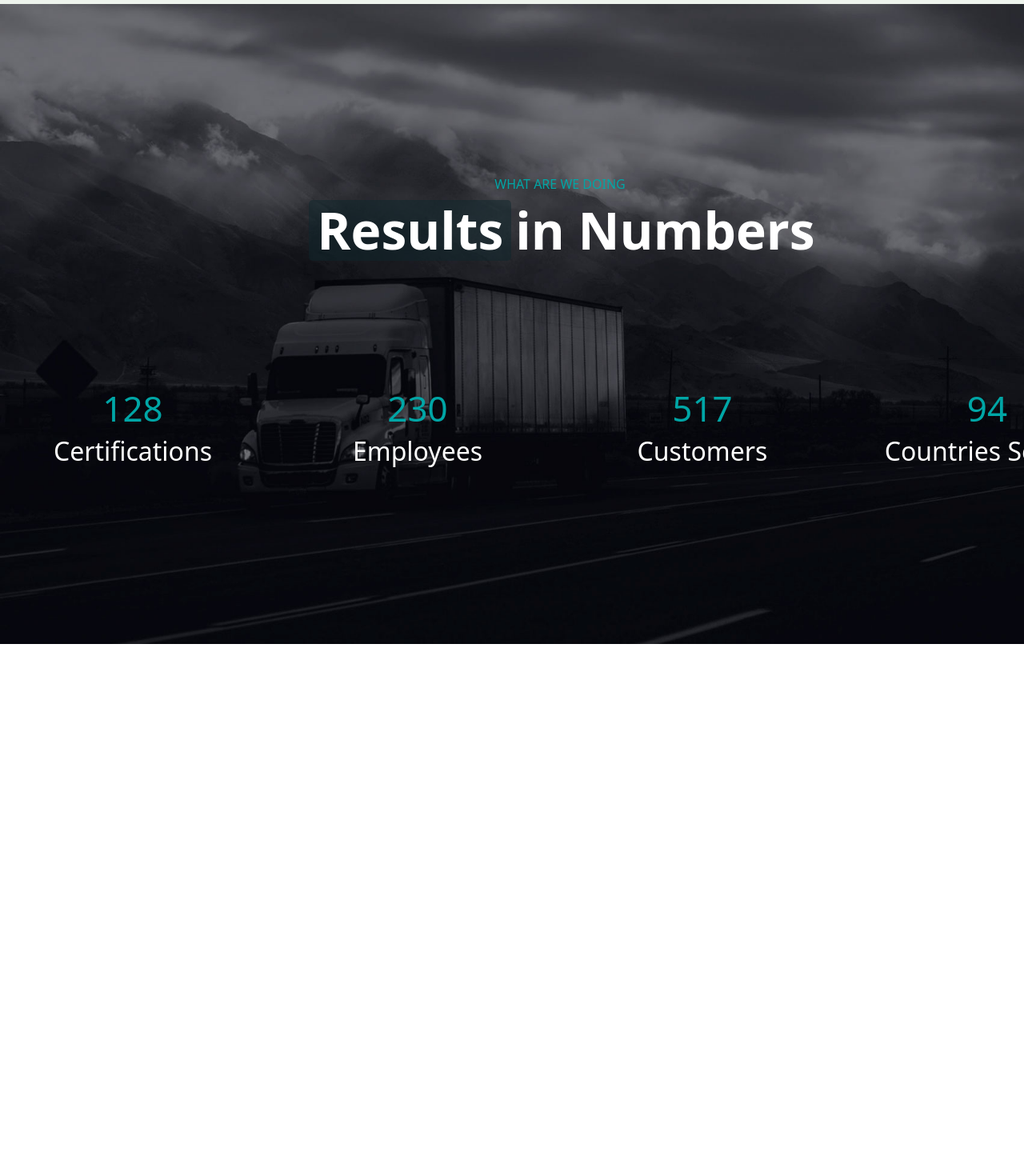
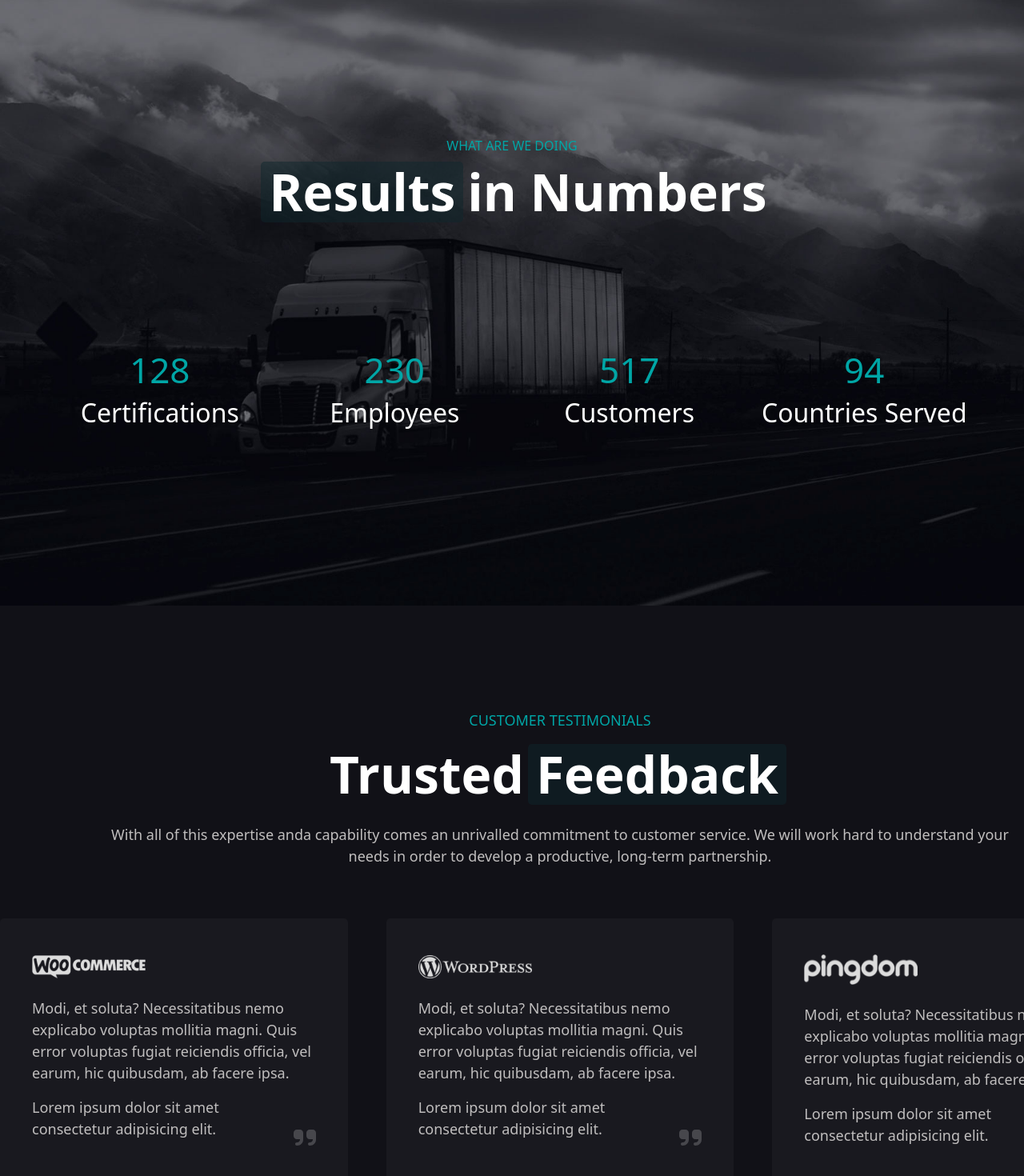
Before and after one commit to Gaki13/proj-html-vuejs, a Vue app: page / in a window 1280 px wide. Shown: the part 3553-5023 px from the top of the page at 80% size. Before the commit the page ends 4358 px from the top, so only its background shows below. Built offline with nearby package versions, Linux system fonts and the light colour scheme.

Commit message:
aggiunta sezione feedback

```diff
--- a/src/assets/Style/__containers.scss
+++ b/src/assets/Style/__containers.scss
@@ -4,18 +4,21 @@
 .container-st{
     width: 87.5rem;
     margin: auto;
+
 };
 
 .container-full{
-    width: 100vw;
+    width: 100%;
 }
 
 .container-large{
     width: 131.25rem;
     margin: auto;
+
 }
 
-.container-sm{
+.container-small{
     width: 71.875rem;
     margin: auto;
+
 }
--- a/src/components/BaseMain/SectionFeedback.vue
+++ b/src/components/BaseMain/SectionFeedback.vue
@@ -1,15 +1,82 @@
 <template>
   <div class="section">
-
+    <div class="container-st">
+      <!-- sezione del titolo -->
+      <div class="row mb-5">
+        <div class="col-1"></div>
+        <div class="col-10 text-center d-flex flex-column align-items-center">
+          <p class="upper-title">customer testimonials</p>
+          <div class="section-title-dark my-3">
+            <h2>Trusted</h2>
+            <h2 class="boxed-title-dark">Feedback</h2>
+          </div>
+          <p>With all of this expertise anda capability comes an unrivalled commitment to customer service. We will work hard to understand your needs in order to develop a productive, long-term partnership.</p>
+        </div>
+      </div>
+      <!-- card della sezione -->
+      <div class="row">
+        <div class="col-12 d-flex gap-5">
+          <!-- card di woo commerce -->
+          <div class="card-box">
+            <div class="mb-4">
+              <img src="../../assets/img/logo-1.png" alt="logo di Woo commerce">
+            </div>
+            <p>Modi, et soluta? Necessitatibus nemo explicabo voluptas mollitia magni. Quis error voluptas fugiat reiciendis officia, vel earum, hic quibusdam, ab facere ipsa.</p>
+            <div class="d-flex">
+              <p>Lorem ipsum dolor sit amet consectetur adipisicing elit.</p>
+              <span class="align-self-end"><font-awesome-icon icon="fa-solid fa-quote-right" class=" fs-2" /></span>
+            </div>
+          </div>
+          <!-- card di wordpress -->
+          <div class="card-box">
+            <div class="mb-4">
+              <img src="../../assets/img/logo-2.png" alt="logo di word press">
+            </div>
+            <p>Modi, et soluta? Necessitatibus nemo explicabo voluptas mollitia magni. Quis error voluptas fugiat reiciendis officia, vel earum, hic quibusdam, ab facere ipsa.</p>
+            <div class="d-flex">
+              <p>Lorem ipsum dolor sit amet consectetur adipisicing elit.</p>
+              <span class="align-self-end"><font-awesome-icon icon="fa-solid fa-quote-right" class=" fs-2" /></span>
+            </div>
+          </div>
+          <!-- card di pingdom -->
+          <div class="card-box">
+            <div class="mb-4">
+              <img src="../../assets/img/logo-3.png" alt="logo di pingdom">
+            </div>
+            <p>Modi, et soluta? Necessitatibus nemo explicabo voluptas mollitia magni. Quis error voluptas fugiat reiciendis officia, vel earum, hic quibusdam, ab facere ipsa.</p>
+            <div class="d-flex">
+              <p>Lorem ipsum dolor sit amet consectetur adipisicing elit.</p>
+              <span class="align-self-end"><font-awesome-icon icon="fa-solid fa-quote-right" class=" fs-2" /></span>
+            </div>
+          </div>
+        </div>
+      </div>
+    </div>
   </div>
 </template>
 
 <script>
 export default {
-    name: 'SectionFeedback'
+  name: 'SectionFeedback'
 }
 </script>
 
 <style lang="scss" scoped>
-
+  .section{
+    background-color: #111117;
+    color: #c0bebe;
+    padding-top: 8.125rem ;
+    padding-bottom: 10rem;
+    font-size: 1.125rem;
+    .card-box{
+      font-size: 1.125rem;
+      img{
+        width: 40%;
+        filter: invert(1);
+      }
+      span{
+        color: #47474c;
+      }
+    }
+  }
 </style>
--- a/src/components/BaseMain/SectionProcedure.vue
+++ b/src/components/BaseMain/SectionProcedure.vue
@@ -3,8 +3,7 @@
     <div class="container-full">
       <!-- sezione del titolo -->
       <div class="row">
-        <div class="col-4"></div>
-        <div class="col-4 text-center d-flex flex-column align-items-center">
+        <div class="col-12 text-center d-flex flex-column align-items-center">
           <p class="upper-title">how it works in pratice</p>
           <div class="section-title">
             <h2 class="boxed-title">Logistical</h2>
@@ -59,6 +58,9 @@ export default {
   .container-full{
     background-color: #eef4ed;
     padding: 8.125rem 0 10rem;
+    .row{
+      width: 100%;
+    }
     .line{
       border: 3px solid #cce3de;
       margin-bottom: -20px;
--- a/src/components/BaseMain/SectionResults.vue
+++ b/src/components/BaseMain/SectionResults.vue
@@ -1,6 +1,6 @@
 <template>
   <div class="section">
-    <div class="container-st d-flex flex-column justify-content-center">
+    <div class="container-small d-flex flex-column justify-content-center">
       <!-- sezione del titolo -->
       <div class="row">
         <div class="col-12 text-center d-flex flex-column align-items-center">
@@ -47,7 +47,7 @@ export default {
     background-repeat: no-repeat;
     background-size: cover;
     background-position-y: center;
-    .container-st{
+    .container-small{
       height: 100%;
       gap: 9.375rem;
       .col-3{
--- a/src/components/BaseMain/SectionService.vue
+++ b/src/components/BaseMain/SectionService.vue
@@ -81,7 +81,6 @@ export default {
       span{
         background-color: #0f4e51;
         color: #058283;
-        // width: 2.25rem ;
         border-radius: 50%;
         padding: 5px .625rem;
       }
--- a/src/main.js
+++ b/src/main.js
@@ -21,8 +21,9 @@ import { faTruckRampBox } from '@fortawesome/free-solid-svg-icons'
 import { faArrowRight } from '@fortawesome/free-solid-svg-icons'
 import { faTemperatureLow } from '@fortawesome/free-solid-svg-icons'
 import { faBoxesStacked } from '@fortawesome/free-solid-svg-icons'
+import { faQuoteRight } from '@fortawesome/free-solid-svg-icons'
 /* add icons to the library */
-library.add(faClock, faPhone, faEnvelope, faTwitter, faFacebookF, faLinkedin, faUser, faUber, faGem, faTruckRampBox, faArrowRight, faTemperatureLow, faBoxesStacked)
+library.add(faClock, faPhone, faEnvelope, faTwitter, faFacebookF, faLinkedin, faUser, faUber, faGem, faTruckRampBox, faArrowRight, faTemperatureLow, faBoxesStacked, faQuoteRight)
 /* add font awesome icon component */
 Vue.component('font-awesome-icon', FontAwesomeIcon)
 
```
